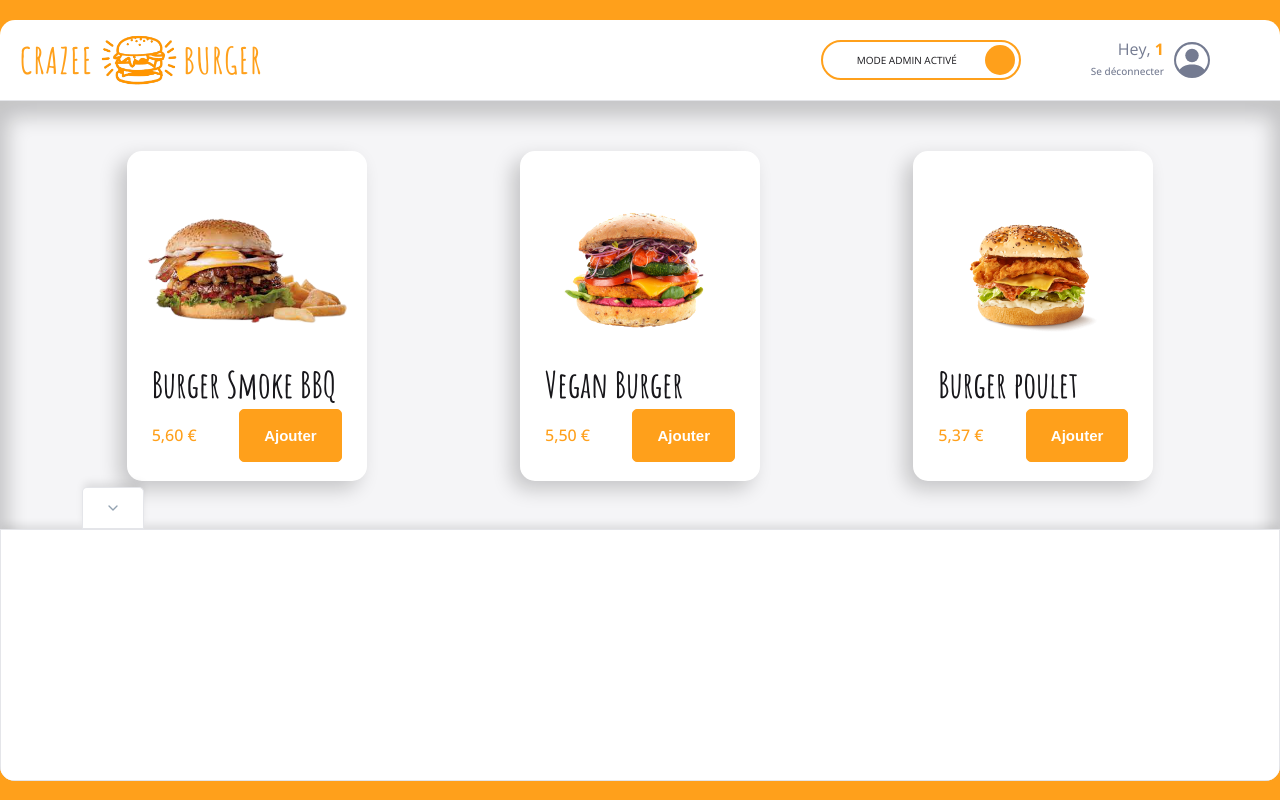
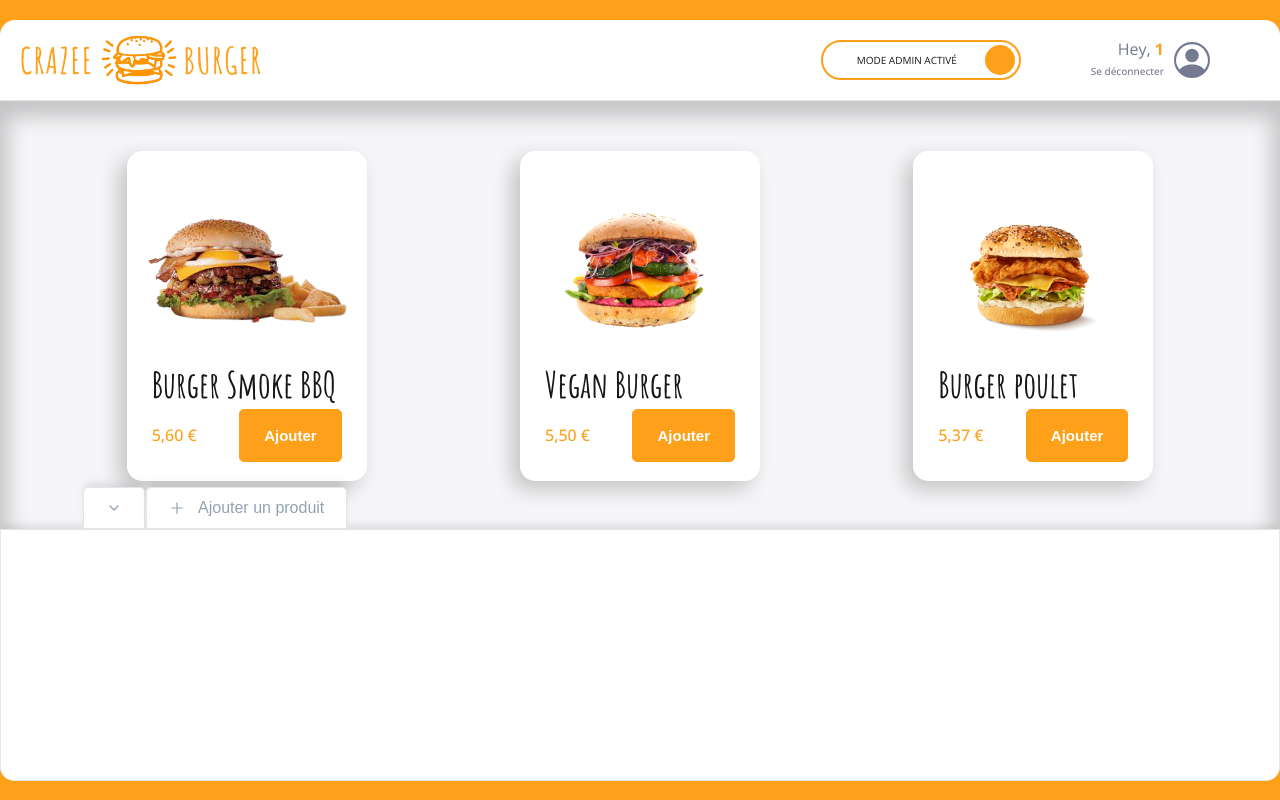
Before and after one commit to ImadeusF/crazee-burger, a React (Vite) app: page /order/1 in a window 1280 px wide. Built offline with nearby package versions, Linux system fonts and the light colour scheme; grey boxes are pictures that could not be loaded.

Commit message:
✨ 💄 F07: ADMIN > Tab > Add label

```diff
--- a/src/components/pages/order/Main/Admin/AdminTabs.jsx
+++ b/src/components/pages/order/Main/Admin/AdminTabs.jsx
@@ -1,15 +1,23 @@
 import styled from "styled-components";
 import Tab from "../../../../reusable-ui/Tab";
 import { FiChevronDown, FiChevronUp } from "react-icons/fi";
+import { AiOutlinePlus } from "react-icons/ai";
 import { theme } from "../../../../../themes";
 
 export default function AdminTabs({ isCollapsed, setIsCollapsed }) {
   return (
     <AdminTabsStyled>
       <Tab
+        label={""}
         Icon={!isCollapsed ? <FiChevronDown /> : <FiChevronUp />}
-        className={!isCollapsed ? "null" : "is-active" }
-        onClick={() => setIsCollapsed(!isCollapsed)}/>
+        className={!isCollapsed ? "null" : "is-active"}
+        onClick={() => setIsCollapsed(!isCollapsed)}
+      />
+      <Tab
+        label={"Ajouter un produit"}
+        Icon={<AiOutlinePlus />}
+        className={!isCollapsed ? "null" : "is-active"}
+        onClick={() => setIsCollapsed(!isCollapsed)}
       />
     </AdminTabsStyled>
   );
@@ -24,4 +32,8 @@ const AdminTabsStyled = styled.div`
     color: ${theme.colors.white};
     border-color: ${theme.colors.background_dark};
   }
+
+  button {
+    margin-left:1px;
+  }
 `;
--- a/src/components/reusable-ui/Tab.jsx
+++ b/src/components/reusable-ui/Tab.jsx
@@ -1,10 +1,12 @@
 import styled from "styled-components";
 import {theme} from "../../themes";
 
-export default function Tab({Icon, onClick, className}) {
+
+export default function Tab({label, Icon, onClick, className}) {
   return (
-    <TabStyled onClick={onClick} className={className}>
+    <TabStyled label={label} onClick={onClick} className={className}>
       <div className="icon">{Icon}</div>
+      {label && <span className="label">{label}</span>}
     </TabStyled>
   )
 }
@@ -46,4 +48,8 @@ const TabStyled = styled.button`
     .icon {
         display:flex;
     }
+
+    .label {
+      margin-left:13px;
+    }
 `;
```
